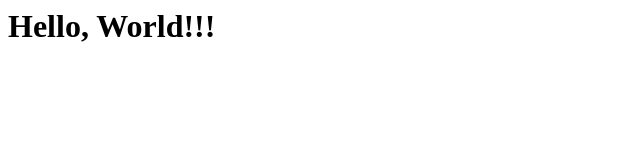
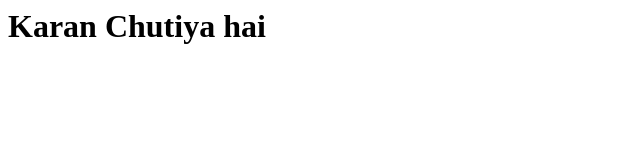
Before and after one commit to GWayShh/GWayShh.github.io, a plain HTML site: page index.html in a window 1280 px wide. Shown: the whole page, without its empty margins (0-640 px from the left). Drawn offline with Linux system fonts and the light colour scheme.

Commit message:
Update index.html

```diff
--- a/index.html
+++ b/index.html
@@ -1 +1 @@
-<h1>Hello, World!!!</h1>
+<h1>Karan Chutiya hai</h1>
```
